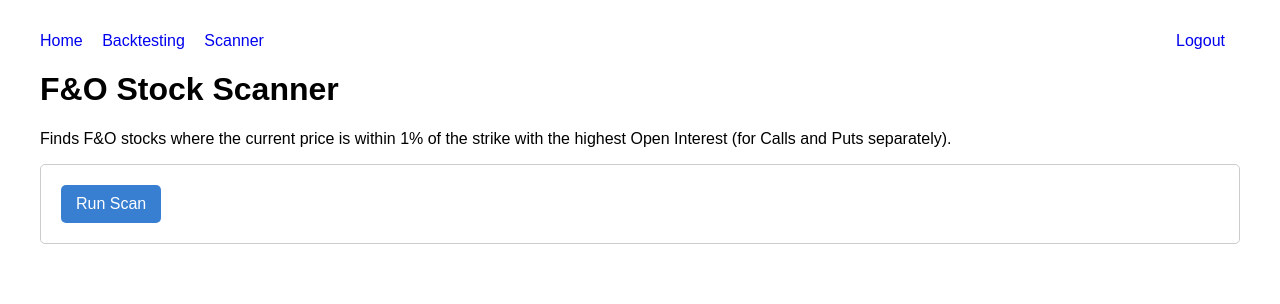
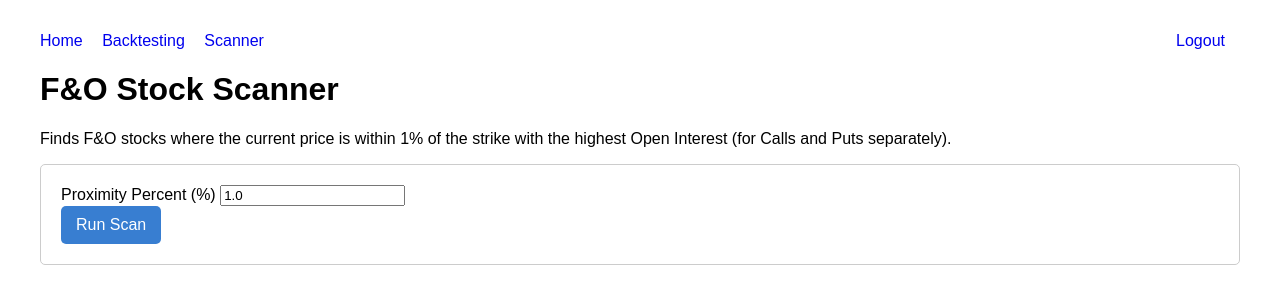
Before and after one commit to nileshumbare3-commits/KITE-LOGIN-PAGE, a Flask app: template templates/scanner.html in a window 1280 px wide. Shown: the top 304 px of the page. Run offline with Flask 3, Linux system fonts and the light colour scheme; the template is opened without the code that fills it, so the values that code supplies are empty.

Commit message:
feat: Add configurable proximity percentage to F&O scanner
This commit enhances the F&O stock scanner by allowing the user to configure the proximity percentage for the scan.

Key changes:
- **Frontend (`scanner.html`):**
  - Added a new number input field for 'Proximity Percent (%)'.
- **Backend (`app.py`):**
  - The `/scanner` route now accepts the `proximity_percent` parameter from the form.
  - The `run_scanner` function now uses this parameter to perform its check, replacing the previously hardcoded 1% value.

This makes the scanner more flexible and powerful for the user.

```diff
--- a/app.py
+++ b/app.py
@@ -103,7 +103,8 @@ def scanner():
 
     if request.method == "POST":
         try:
-            results = run_scanner()
+            proximity_percent = float(request.form.get("proximity_percent", 1.0))
+            results = run_scanner(proximity_percent)
             return render_template("scanner.html", results=results)
         except Exception as e:
             return render_template("scanner.html", error=str(e))
@@ -127,7 +128,7 @@ def search_instruments():
         return jsonify({"error": str(e)}), 500
 
 # --- Scanner Logic ---
-def run_scanner():
+def run_scanner(proximity_percent=1.0):
     """
     Scans F&O stocks to find ones where the LTP is near the highest OI strike.
     """
@@ -137,42 +138,37 @@ def run_scanner():
 
     kite.set_access_token(session["access_token"])
 
-    # 1. Filter for F&O stock options
     nfo_options = instrument_cache[instrument_cache['segment'] == 'NFO-OPT'].copy()
     excluded_symbols = ['NIFTY', 'BANKNIFTY', 'FINNIFTY', 'MIDCPNIFTY']
     nfo_options = nfo_options[~nfo_options['name'].isin(excluded_symbols)]
 
-    # 2. Find the single nearest monthly expiry date
     nfo_options['expiry'] = pd.to_datetime(nfo_options['expiry'])
     future_expiries = nfo_options[nfo_options['expiry'] > datetime.now()].sort_values('expiry')
     if future_expiries.empty:
         return []
     nearest_expiry = future_expiries['expiry'].min()
 
-    # 3. Filter options for that nearest expiry
     target_options = nfo_options[nfo_options['expiry'] == nearest_expiry]
 
-    # 4. Get all unique underlying stock symbols and their tokens
     underlying_symbols = target_options['name'].unique()
     equity_instruments = instrument_cache[
         (instrument_cache['name'].isin(underlying_symbols)) &
         (instrument_cache['exchange'] == 'NSE')
     ]
-    # Create a mapping from stock name to its exchange token (e.g., 'RELIANCE' -> 'NSE:RELIANCE')
     equity_tokens = {inst['name']: f"{inst['exchange']}:{inst['tradingsymbol']}" for _, inst in equity_instruments.iterrows()}
 
     if not equity_tokens:
         return []
 
-    # 5. Get LTP for all underlying stocks in a single batch call
     ltp_data = kite.ltp(list(equity_tokens.values()))
 
     found_stocks = []
 
-    # 6. Group options by stock symbol and process each group
+    proximity_decimal = proximity_percent / 100.0
+
     for symbol, group in target_options.groupby('name'):
         ltp_info = ltp_data.get(equity_tokens.get(symbol))
-        if not ltp_info:
+        if not ltp_info or ltp_info.get('last_price') is None:
             continue
         ltp = ltp_info['last_price']
 
@@ -182,19 +178,17 @@ def run_scanner():
         if calls.empty or puts.empty:
             continue
 
-        # Find highest OI strikes
         high_oi_call = calls.loc[calls['open_interest'].idxmax()]
         high_oi_put = puts.loc[puts['open_interest'].idxmax()]
 
         call_strike = high_oi_call['strike']
         put_strike = high_oi_put['strike']
 
-        # 7. Check condition and add to results
         reason = ""
-        if abs(ltp - call_strike) / call_strike <= 0.01:
-            reason = f"LTP is within 1% of the highest OI Call strike ({call_strike})"
-        elif abs(ltp - put_strike) / put_strike <= 0.01:
-            reason = f"LTP is within 1% of the highest OI Put strike ({put_strike})"
+        if abs(ltp - call_strike) / call_strike <= proximity_decimal:
+            reason = f"LTP is within {proximity_percent}% of the highest OI Call strike ({call_strike})"
+        elif abs(ltp - put_strike) / put_strike <= proximity_decimal:
+            reason = f"LTP is within {proximity_percent}% of the highest OI Put strike ({put_strike})"
 
         if reason:
             found_stocks.append({
--- a/templates/scanner.html
+++ b/templates/scanner.html
@@ -33,6 +33,10 @@
 
         <div class="form-container">
             <form method="POST" action="/scanner" id="scanner-form">
+                <div class="form-group">
+                    <label for="proximity_percent">Proximity Percent (%)</label>
+                    <input type="number" id="proximity_percent" name="proximity_percent" value="1.0" step="0.1">
+                </div>
                 <button type="submit" class="btn btn-primary">Run Scan</button>
                 <div id="loader" class="loader"></div>
             </form>
```
